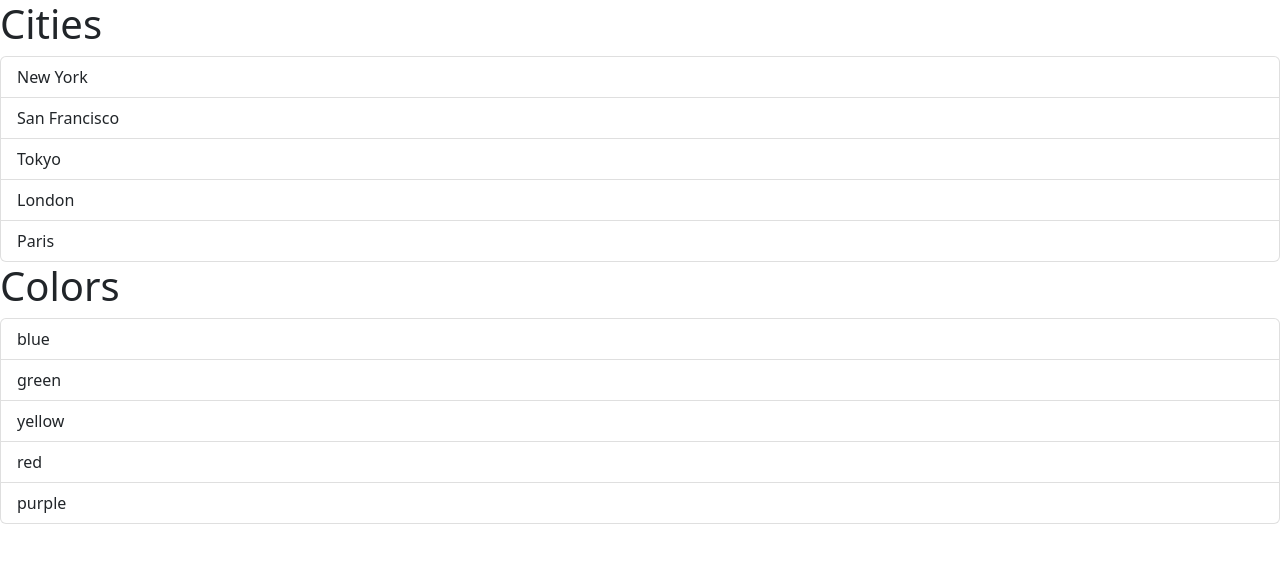
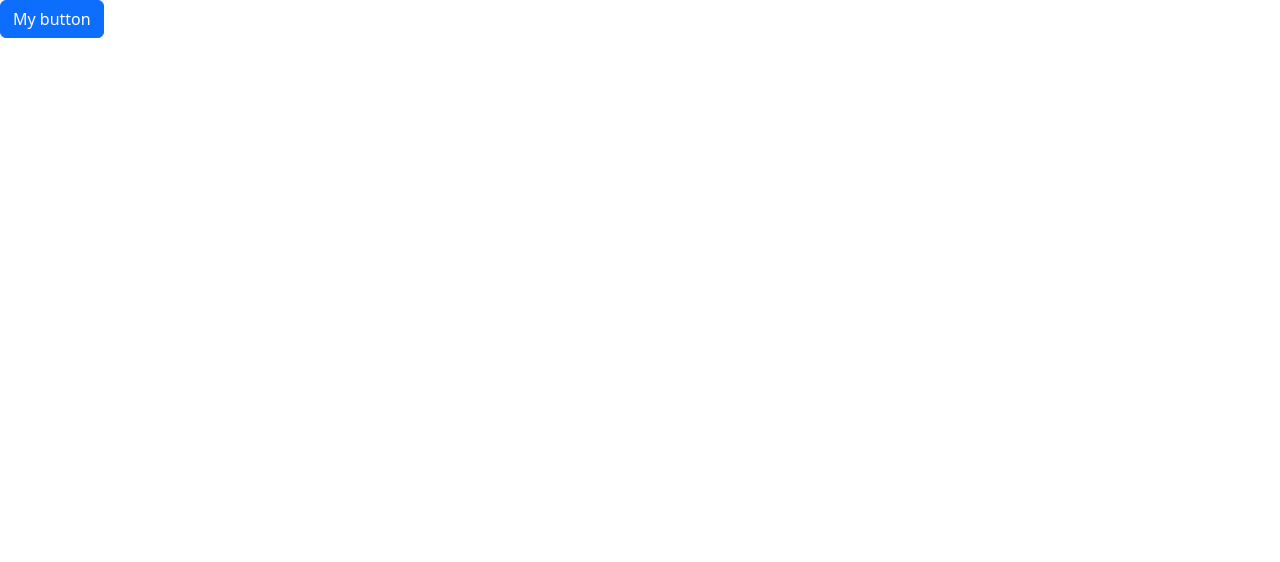
Before and after one commit to hardluker/HomePricePredictionAI, a React (Vite) app in the folder FrontEndReact/: page / in a window 1280 px wide. Shown: the top 562 px of the page. Built offline with nearby package versions, Linux system fonts and the light colour scheme.

Commit message:
Added a button and alert component

```diff
--- a/FrontEndReact/src/App.tsx
+++ b/FrontEndReact/src/App.tsx
@@ -1,12 +1,17 @@
-import ListGroup from './components/ListGroup';
+import { useState } from 'react';
+import Button from './components/Button';
+import Alert from './components/alert';
 
 function App() {
-  let cities = ['New York', 'San Francisco', 'Tokyo', 'London', 'Paris'];
-  let colors = ['blue', 'green', 'yellow', 'red', 'purple'];
+  const [alertVisible, setAlertVisibility] = useState(false);
   return (
     <div>
-      <ListGroup items={cities} heading="Cities" />
-      <ListGroup items={colors} heading="Colors" />
+      {alertVisible && (
+        <Alert onClose={() => setAlertVisibility(false)}>My Alert</Alert>
+      )}
+      <Button color="primary" onClick={() => setAlertVisibility(true)}>
+        My button
+      </Button>
     </div>
   );
 }
--- /dev/null
+++ b/FrontEndReact/src/components/Alert.tsx
@@ -0,0 +1,23 @@
+import { ReactNode } from 'react';
+
+interface Props {
+  children: ReactNode;
+  onClose: () => void;
+}
+
+const Alert = ({ children, onClose }: Props) => {
+  return (
+    <div className="alert alert-primary alert-dismissible">
+      {children}
+      <button
+        type="button"
+        className="btn-close"
+        onClick={onClose}
+        data-bs-dismiss="alert"
+        aria-label="Close"
+      ></button>
+    </div>
+  );
+};
+
+export default Alert;
--- /dev/null
+++ b/FrontEndReact/src/components/Button.tsx
@@ -0,0 +1,15 @@
+interface Props {
+  children: string;
+  onClick: () => void;
+  color?: 'primary' | 'secondary' | 'danger';
+}
+
+const Button = ({ children, onClick, color = 'primary' }: Props) => {
+  return (
+    <button className={'btn btn-' + color} onClick={onClick}>
+      {children}
+    </button>
+  );
+};
+
+export default Button;
--- a/FrontEndReact/src/components/ListGroup.tsx
+++ b/FrontEndReact/src/components/ListGroup.tsx
@@ -3,9 +3,11 @@
 interface Props {
   items: string[];
   heading: string;
+  // (item: string) => void
+  onSelectItem: (item: string) => void; // onClick
 }
 
-function ListGroup({ items, heading }: Props) {
+function ListGroup({ items, heading, onSelectItem }: Props) {
   // Hook
   const [selectedIndex, setSelectedIndex] = useState(-1);
 
@@ -24,6 +26,7 @@
             key={item}
             onClick={() => {
               setSelectedIndex(index);
+              onSelectItem(item);
             }}
           >
             {item}
```
